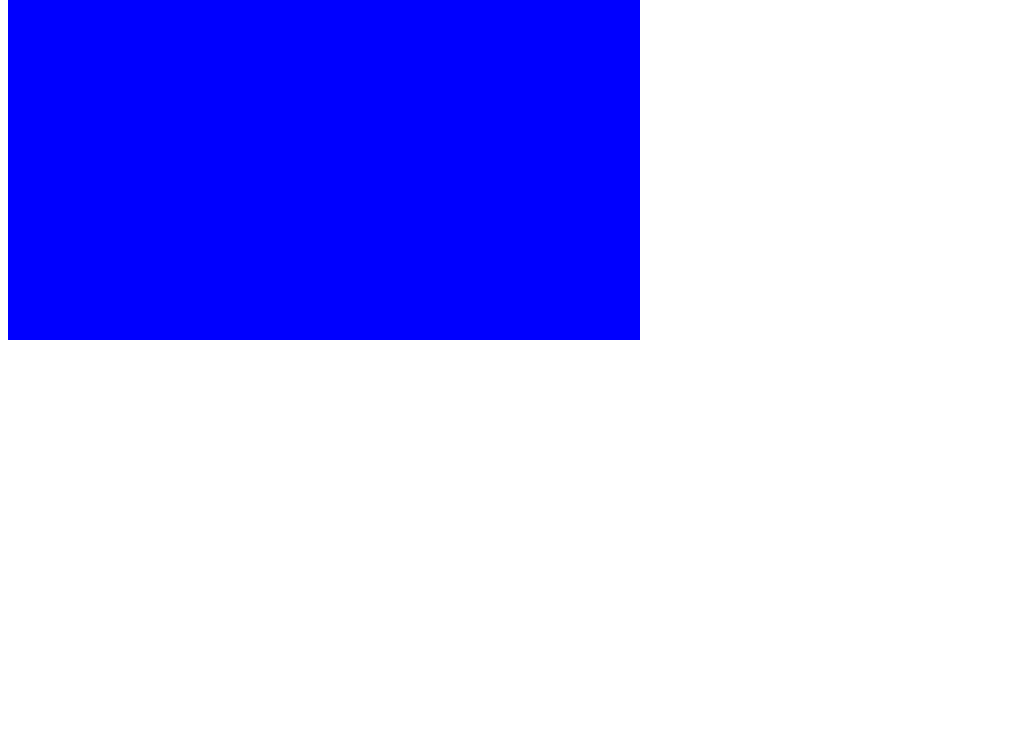
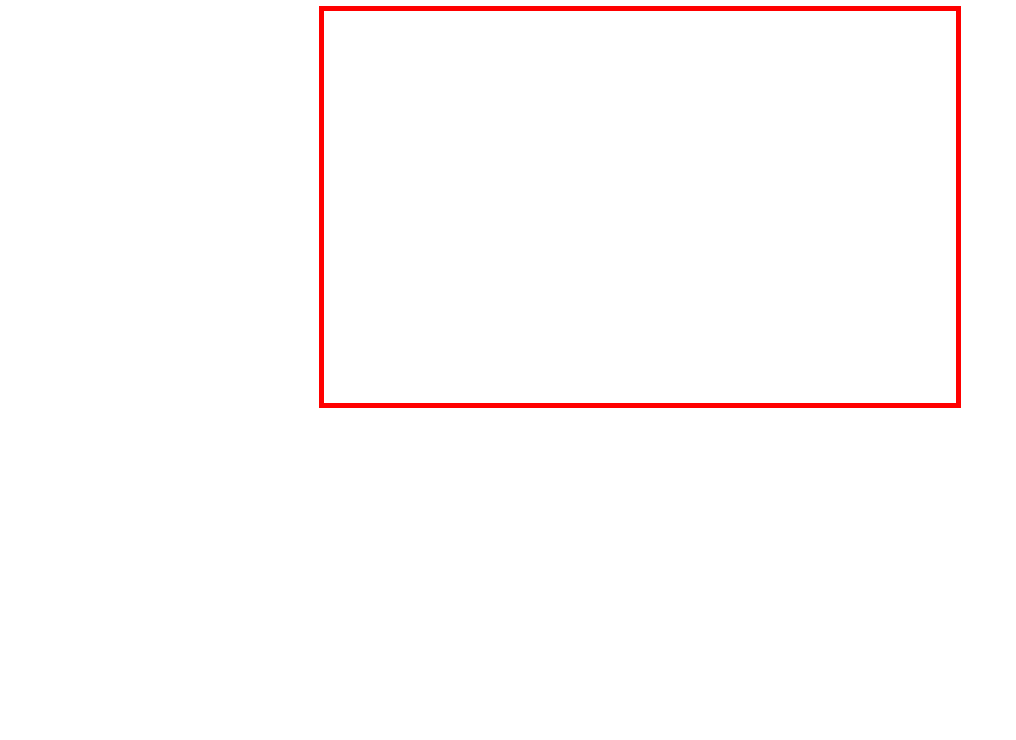
Before and after one commit to ApolloBrainiac/Udacity-Cat-Clicker, a plain HTML site: page index.html in a window 1280 px wide. Shown: the part 60-800 px from the top of the page, without its empty margins (0-1016 px from the left). Drawn offline with Linux system fonts and the light colour scheme.

Commit message:
Include image path and set up divs

```diff
--- a/css/styles.css
+++ b/css/styles.css
@@ -1,5 +1,6 @@
-.test{
+.cat{
 	height: 50%;
 	width: 50%;
-	background-color: blue;
+	margin: auto;
+	border: 5px solid red;
 }
--- a/index.html
+++ b/index.html
@@ -4,7 +4,10 @@
 	<link rel="stylesheet" type="text/css" href="css/styles.css">
 </head>
 <body>
-	<div class="test">
+	<div class="header">
+		<h1>Please do not poke the feline.</h1>
+	</div>
+	<div class="cat">
 
 	</div>
 <script src="js/script.js" type="text/javascript"></script>
--- a/js/script.js
+++ b/js/script.js
@@ -1 +1 @@
-alert("Hello World!");
+// alert("Hello World!");
```
Also changed, not shown: img/cat.jpg (added).
